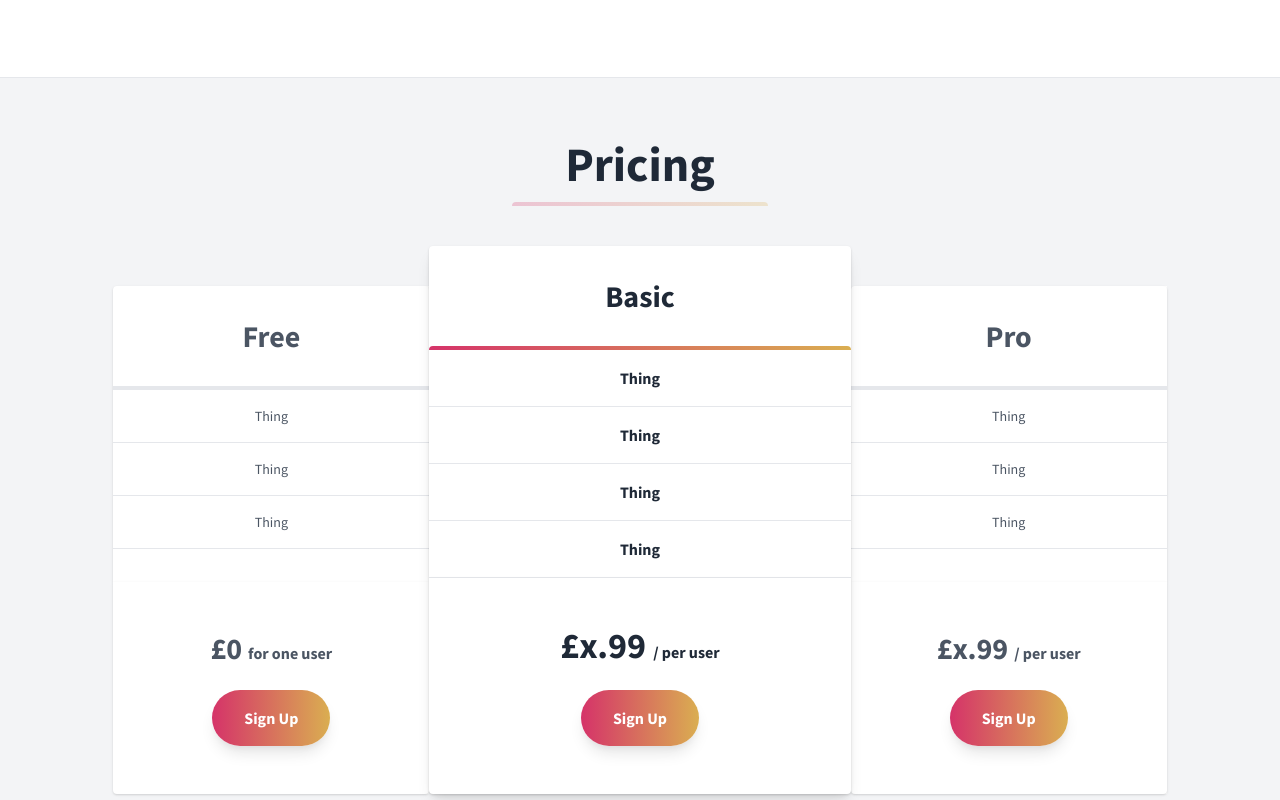
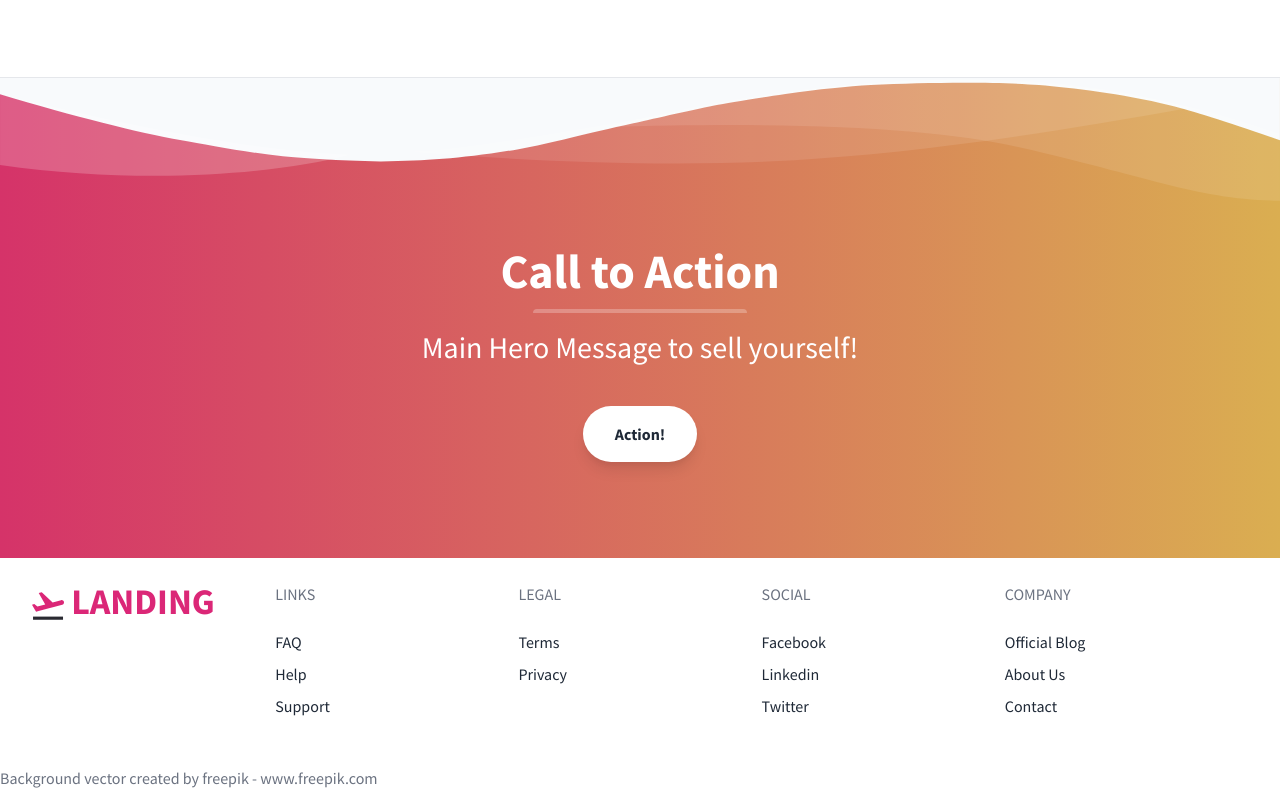
Before and after one commit to fiiin-eth/AzukiPotatoesTest, a plain HTML site: page index.html in a window 1280 px wide. Shown: the part 2060-2860 px from the top of the page. Drawn offline with nearby package versions, Linux system fonts and the light colour scheme.

Commit message:
remove price

```diff
--- a/index.html
+++ b/index.html
@@ -503,87 +503,11 @@
         </div>
       </div>
     </section>
-    <section class="bg-gray-100 py-8">
-      <div class="container mx-auto px-2 pt-4 pb-12 text-gray-800">
-        <h1 class="w-full my-2 text-5xl font-bold leading-tight text-center text-gray-800">
-          Pricing
-        </h1>
-        <div class="w-full mb-4">
-          <div class="h-1 mx-auto gradient w-64 opacity-25 my-0 py-0 rounded-t"></div>
-        </div>
-        <div class="flex flex-col sm:flex-row justify-center pt-12 my-12 sm:my-4">
-          <div class="flex flex-col w-5/6 lg:w-1/4 mx-auto lg:mx-0 rounded-none lg:rounded-l-lg bg-white mt-4">
-            <div class="flex-1 bg-white text-gray-600 rounded-t rounded-b-none overflow-hidden shadow">
-              <div class="p-8 text-3xl font-bold text-center border-b-4">
-                Free
-              </div>
-              <ul class="w-full text-center text-sm">
-                <li class="border-b py-4">Thing</li>
-                <li class="border-b py-4">Thing</li>
-                <li class="border-b py-4">Thing</li>
-              </ul>
-            </div>
-            <div class="flex-none mt-auto bg-white rounded-b rounded-t-none overflow-hidden shadow p-6">
-              <div class="w-full pt-6 text-3xl text-gray-600 font-bold text-center">
-                £0
-                <span class="text-base">for one user</span>
-              </div>
-              <div class="flex items-center justify-center">
-                <button class="mx-auto lg:mx-0 hover:underline gradient text-white font-bold rounded-full my-6 py-4 px-8 shadow-lg focus:outline-none focus:shadow-outline transform transition hover:scale-105 duration-300 ease-in-out">
-                  Sign Up
-                </button>
-              </div>
-            </div>
-          </div>
-          <div class="flex flex-col w-5/6 lg:w-1/3 mx-auto lg:mx-0 rounded-lg bg-white mt-4 sm:-mt-6 shadow-lg z-10">
-            <div class="flex-1 bg-white rounded-t rounded-b-none overflow-hidden shadow">
-              <div class="w-full p-8 text-3xl font-bold text-center">Basic</div>
-              <div class="h-1 w-full gradient my-0 py-0 rounded-t"></div>
-              <ul class="w-full text-center text-base font-bold">
-                <li class="border-b py-4">Thing</li>
-                <li class="border-b py-4">Thing</li>
-                <li class="border-b py-4">Thing</li>
-                <li class="border-b py-4">Thing</li>
-              </ul>
-            </div>
-            <div class="flex-none mt-auto bg-white rounded-b rounded-t-none overflow-hidden shadow p-6">
-              <div class="w-full pt-6 text-4xl font-bold text-center">
-                £x.99
-                <span class="text-base">/ per user</span>
-              </div>
-              <div class="flex items-center justify-center">
-                <button class="mx-auto lg:mx-0 hover:underline gradient text-white font-bold rounded-full my-6 py-4 px-8 shadow-lg focus:outline-none focus:shadow-outline transform transition hover:scale-105 duration-300 ease-in-out">
-                  Sign Up
-                </button>
-              </div>
-            </div>
-          </div>
-          <div class="flex flex-col w-5/6 lg:w-1/4 mx-auto lg:mx-0 rounded-none lg:rounded-l-lg bg-white mt-4">
-            <div class="flex-1 bg-white text-gray-600 rounded-t rounded-b-none overflow-hidden shadow">
-              <div class="p-8 text-3xl font-bold text-center border-b-4">
-                Pro
-              </div>
-              <ul class="w-full text-center text-sm">
-                <li class="border-b py-4">Thing</li>
-                <li class="border-b py-4">Thing</li>
-                <li class="border-b py-4">Thing</li>
-              </ul>
-            </div>
-            <div class="flex-none mt-auto bg-white rounded-b rounded-t-none overflow-hidden shadow p-6">
-              <div class="w-full pt-6 text-3xl text-gray-600 font-bold text-center">
-                £x.99
-                <span class="text-base">/ per user</span>
-              </div>
-              <div class="flex items-center justify-center">
-                <button class="mx-auto lg:mx-0 hover:underline gradient text-white font-bold rounded-full my-6 py-4 px-8 shadow-lg focus:outline-none focus:shadow-outline transform transition hover:scale-105 duration-300 ease-in-out">
-                  Sign Up
-                </button>
-              </div>
-            </div>
-          </div>
-        </div>
-      </div>
-    </section>
+
+
+
+
+
     <!-- Change the colour #f8fafc to match the previous section colour -->
     <svg class="wave-top" viewBox="0 0 1439 147" version="1.1" xmlns="http://www.w3.org/2000/svg" xmlns:xlink="http://www.w3.org/1999/xlink">
       <g stroke="none" stroke-width="1" fill="none" fill-rule="evenodd">
```
